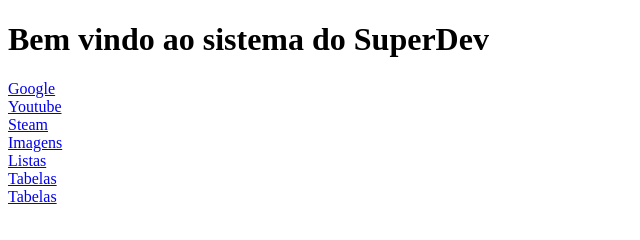
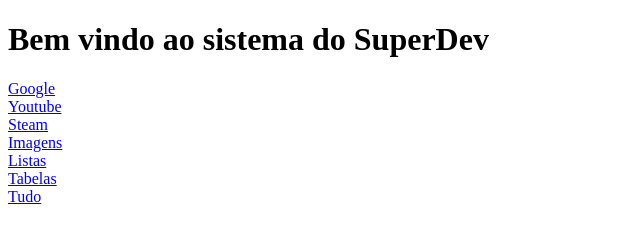
Before and after one commit to Arc-anoth/super-dev8-curso-html, a plain HTML site: page index.html in a window 1280 px wide. Shown: the full height of the page, 0-640 px from the left. Drawn offline with Linux system fonts and the light colour scheme.

Commit message:
Update final 04 tudo

```diff
--- a/index.html
+++ b/index.html
@@ -22,7 +22,7 @@
     <br>
     <a href="paginas/exemplo03-tabelas.html">Tabelas</a>
     <br>
-    <a href="paginas/exemplo04-tudo.html">Tabelas</a>
+    <a href="paginas/exemplo04-tudo.html">Tudo</a>
 
 </body>
 
```
